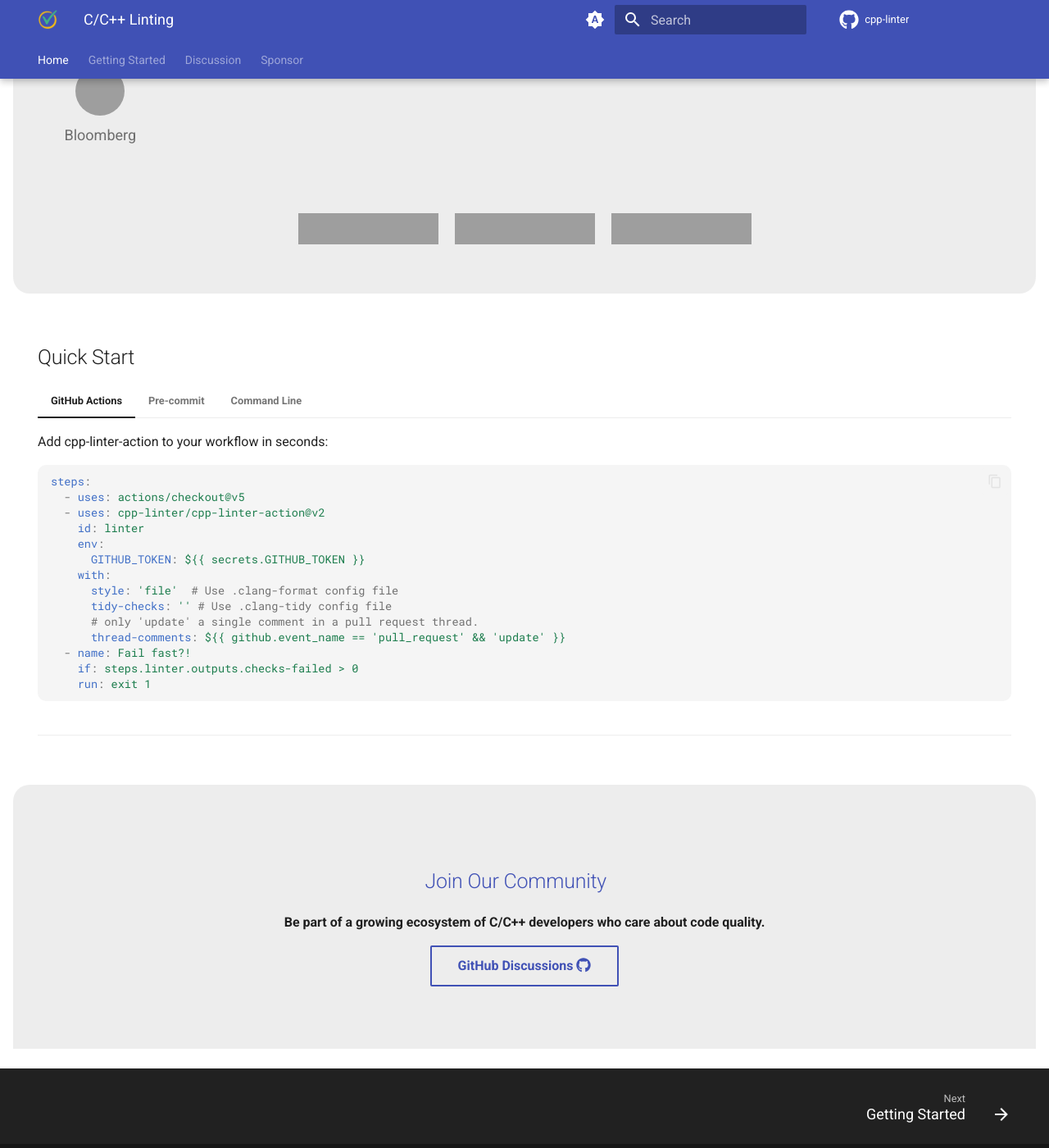
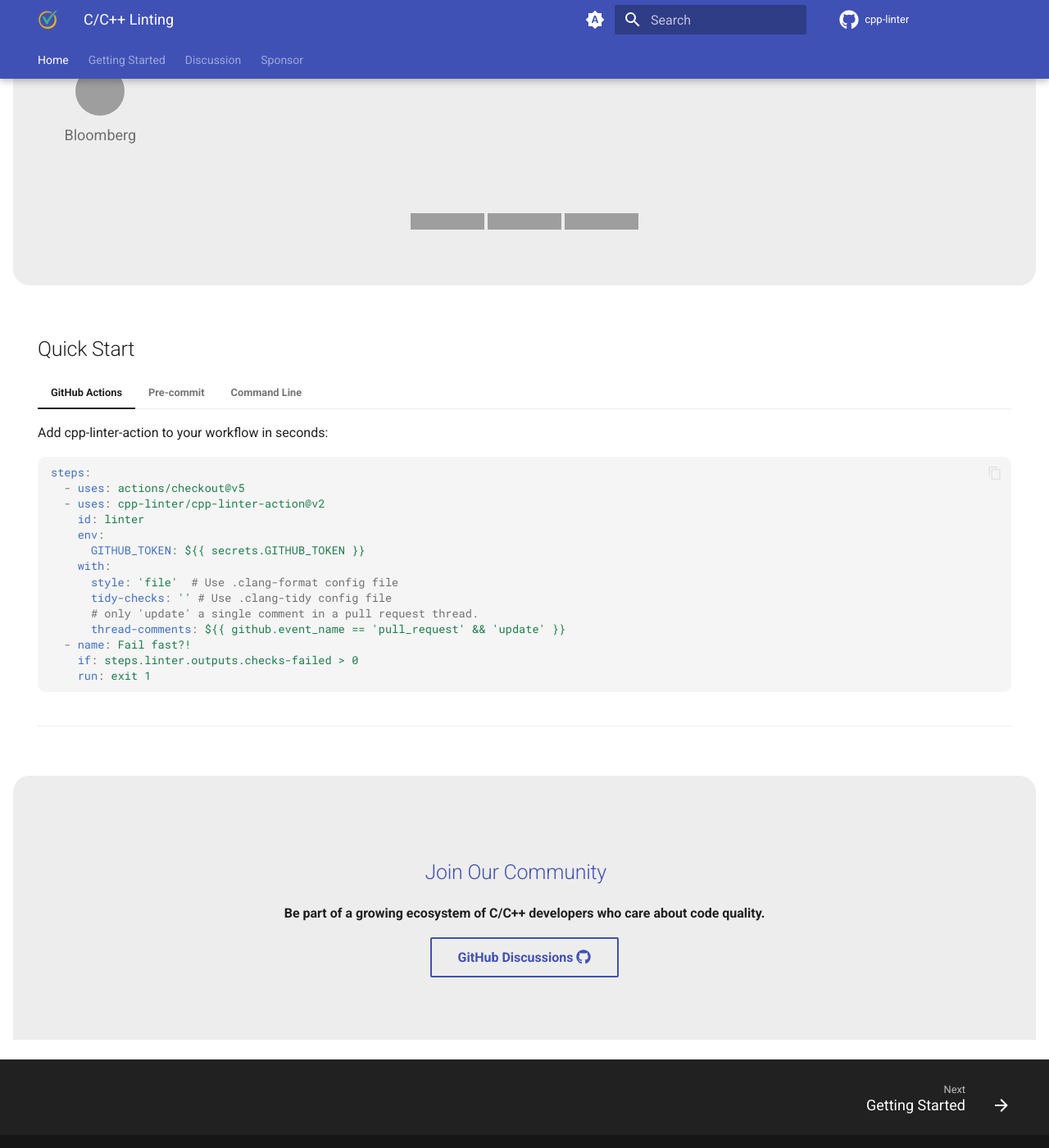
Before and after one commit to cpp-linter/cpp-linter.github.io, an MkDocs documentation site: the page built from docs/index.md, in a window 1280 px wide and 1400 px high, scrolled down 1769 px. Shown: the whole window at 82% size. Built offline with MkDocs 1.6.1 and Material for MkDocs 9.7.7, drawn with Linux system fonts in a browser that asks for light colours; grey boxes are pictures that could not be loaded.

Commit message:
Update extra.css

```diff
--- a/docs/stylesheets/extra.css
+++ b/docs/stylesheets/extra.css
@@ -197,26 +197,6 @@
     color: var(--md-default-fg-color--light);
 }
 
-/* Live project stats (real shields.io badges, not hard-coded numbers) */
-.project-stats {
-    display: flex;
-    flex-wrap: wrap;
-    justify-content: center;
-    align-items: center;
-    gap: 1rem;
-    margin-top: 1rem;
-}
-
-.project-stats a {
-    display: inline-flex;
-    line-height: 0;
-}
-
-.project-stats img {
-    height: 38px;
-    width: auto;
-}
-
 /* Mobile responsiveness for trusted by section */
 @media screen and (max-width: 768px) {
     .logo-grid {
```
